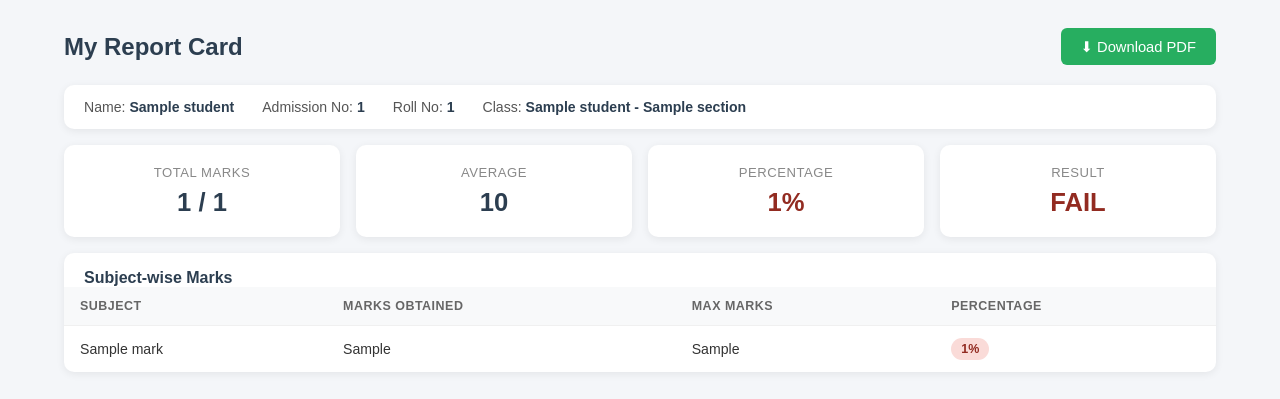
After one commit to SayonBiswas/Student_Management_Website, a Python web app: template frontend/templates/my_report.html in a window 1280 px wide. The commit adds this page. Shown: the top 399 px of the page. Run offline with Jinja, Linux system fonts and the light colour scheme; the template is opened without the code that fills it: most values are stand-ins (such as "Sample title", 1, 10 or a date in 2020).

Commit message:
Update: Added the student role as well

```diff
--- a/frontend/templates/base.html
+++ b/frontend/templates/base.html
@@ -12,10 +12,16 @@
 <nav class="navbar">
     <div class="nav-brand">📋 Report Card System</div>
     <div class="nav-links">
-        <a href="/dashboard">Dashboard</a>
-        <a href="/analytics">Analytics</a>
-        <a href="/feedback">Feedback</a>
-        <a href="/lost-found">Lost & Found</a>
+        {% if user.role == "student" %}
+            <a href="/my-report">My Report</a>
+            <a href="/feedback">Feedback</a>
+            <a href="/lost-found">Lost & Found</a>
+        {% else %}
+            <a href="/dashboard">Dashboard</a>
+            <a href="/analytics">Analytics</a>
+            <a href="/feedback">Feedback</a>
+            <a href="/lost-found">Lost & Found</a>
+        {% endif %}
         <span class="nav-user">👤 {{ user.username }} ({{ user.role }})</span>
         <a href="/logout" class="btn-logout">Logout</a>
     </div>
--- /dev/null
+++ b/frontend/templates/my_report.html
@@ -0,0 +1,86 @@
+{% extends "base.html" %}
+{% block content %}
+
+<div class="page-header">
+    <h2>My Report Card</h2>
+    {% if student %}
+    <a href="/students/{{ student.admission_number }}/download" class="btn btn-success">⬇ Download PDF</a>
+    {% endif %}
+</div>
+
+{% if student %}
+<div class="student-info-bar">
+    <span>Name: <strong>{{ student.name }}</strong></span>
+    <span>Admission No: <strong>{{ student.admission_number }}</strong></span>
+    <span>Roll No: <strong>{{ student.roll_number }}</strong></span>
+    <span>Class: <strong>{{ student.class_name }} - {{ student.section }}</strong></span>
+</div>
+
+<div class="result-summary">
+    <div class="result-card">
+        <span class="result-label">Total Marks</span>
+        <span class="result-value">{{ student.total_marks }} / {{ student.total_max_marks }}</span>
+    </div>
+    <div class="result-card">
+        <span class="result-label">Average</span>
+        <span class="result-value">{{ student.average_marks }}</span>
+    </div>
+    <div class="result-card">
+        <span class="result-label">Percentage</span>
+        <span class="result-value
+            {% if student.percentage >= 75 %}text-green
+            {% elif student.percentage >= 50 %}text-yellow
+            {% else %}text-red{% endif %}">
+            {{ student.percentage }}%
+        </span>
+    </div>
+    <div class="result-card">
+        <span class="result-label">Result</span>
+        <span class="result-value
+            {% if student.percentage >= 40 %}text-green
+            {% else %}text-red{% endif %}">
+            {% if student.percentage >= 40 %}PASS{% else %}FAIL{% endif %}
+        </span>
+    </div>
+</div>
+
+{% if marks %}
+<div class="table-wrapper">
+    <h4>Subject-wise Marks</h4>
+    <table class="data-table">
+        <thead>
+            <tr>
+                <th>Subject</th>
+                <th>Marks Obtained</th>
+                <th>Max Marks</th>
+                <th>Percentage</th>
+            </tr>
+        </thead>
+        <tbody>
+            {% for m in marks %}
+            <tr>
+                <td>{{ m.subject_name }}</td>
+                <td>{{ m.marks_obtained }}</td>
+                <td>{{ m.max_marks }}</td>
+                <td>
+                    <span class="badge
+                        {% if m.subject_percentage >= 75 %}badge-green
+                        {% elif m.subject_percentage >= 50 %}badge-yellow
+                        {% else %}badge-red{% endif %}">
+                        {{ m.subject_percentage }}%
+                    </span>
+                </td>
+            </tr>
+            {% endfor %}
+        </tbody>
+    </table>
+</div>
+{% endif %}
+
+{% else %}
+<div class="empty-state">
+    <p>No report card found. Contact your teacher to add your marks.</p>
+</div>
+{% endif %}
+
+{% endblock %}
```
Also changed, not shown: backend/main.py (+10 -1 lines), backend/routers/auth.py (+32 -3 lines), backend/routers/students.py (+32 -0 lines), frontend/templates/register.html (+15 -1 lines).
